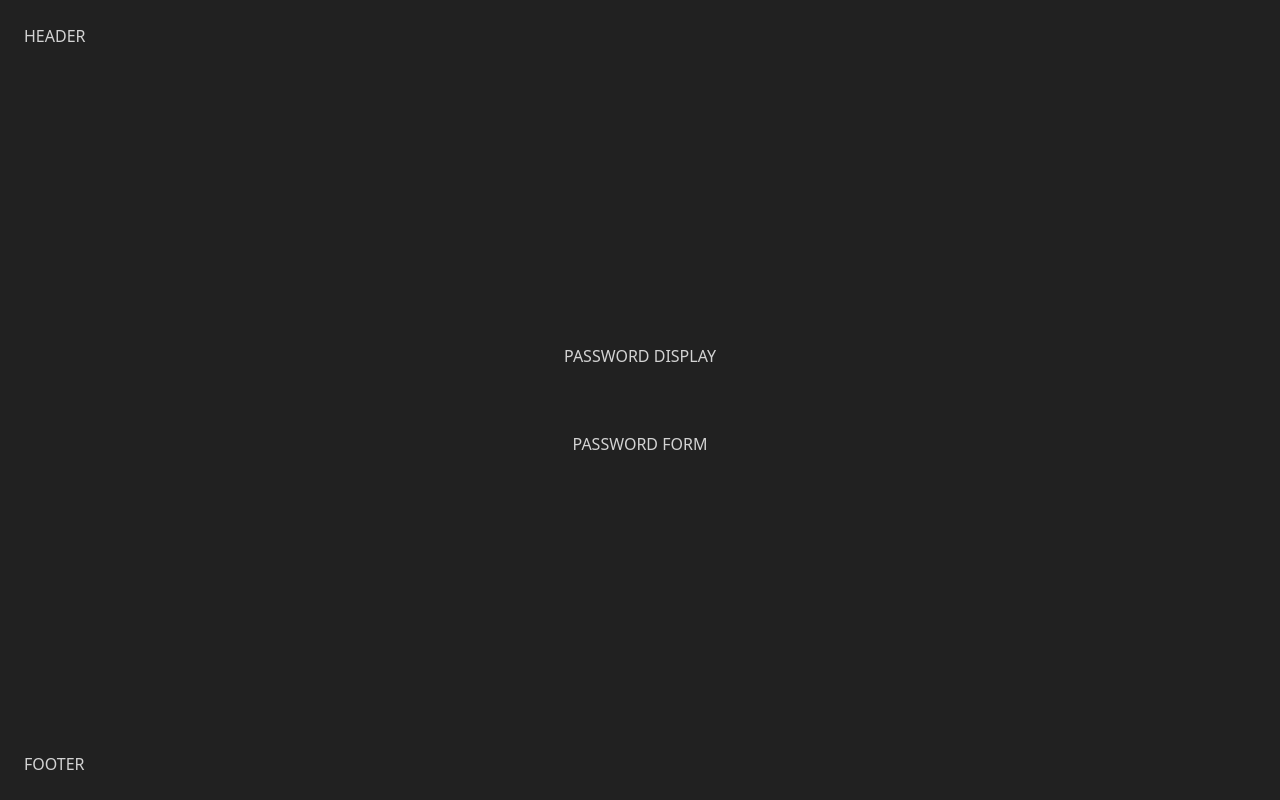
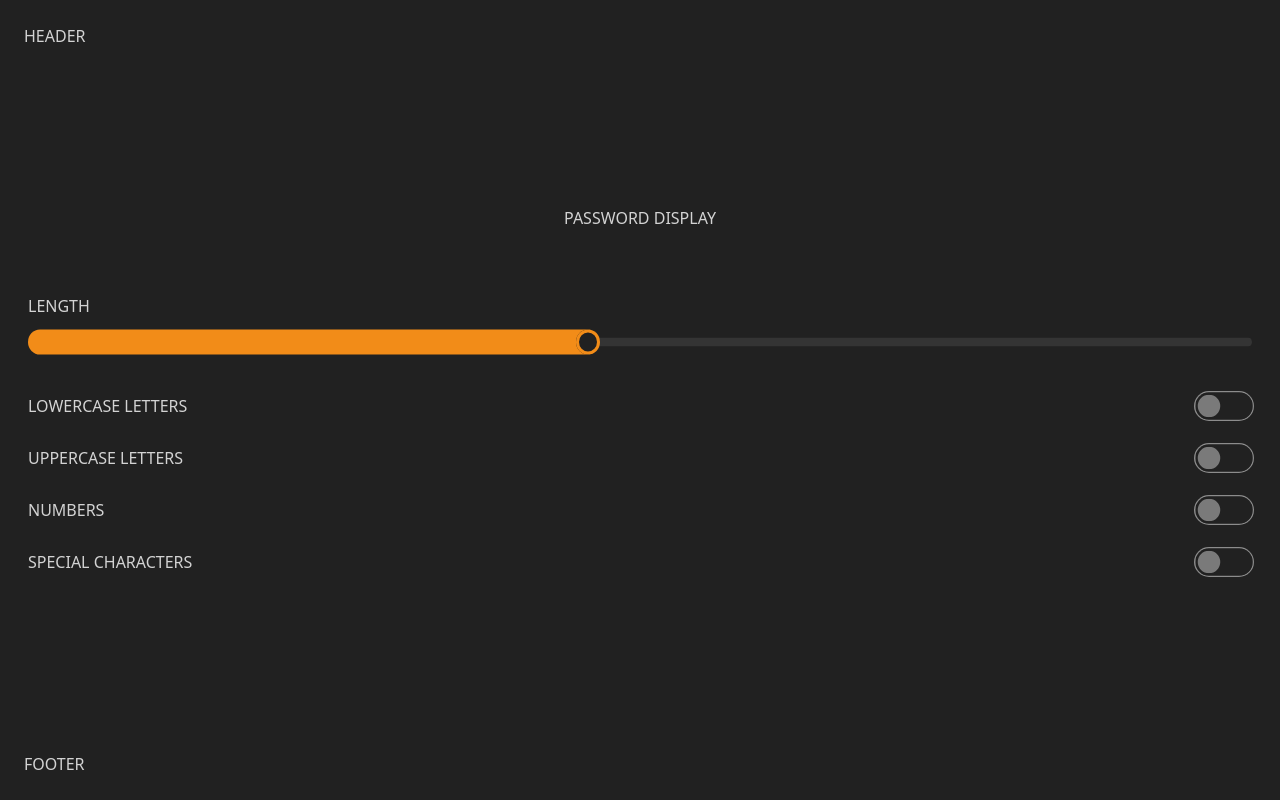
Before and after one commit to jxhnkndl/react-password-gen, a React (Create React App) app: page / in a window 1280 px wide. Built offline with nearby package versions, Linux system fonts and the light colour scheme.

Commit message:
design basic form ui

```diff
--- a/src/components/PasswordForm.js
+++ b/src/components/PasswordForm.js
@@ -1,7 +1,58 @@
 import React from 'react';
 
 function PasswordForm() {
-  return <section className="flex justify-center py-8">PASSWORD FORM</section>;
+  return (
+    <section className="py-8">
+      {/* password length slider */}
+      <div className="form-control px-1 mb-8">
+        <p className="mb-3">LENGTH</p>
+        <input
+          type="range"
+          min={8}
+          max="100"
+          // value="40"
+          className="range range-primary transform scale-y-105"
+        />
+      </div>
+      {/* character option toggles */}
+      <div className="form-control my-3">
+        <label className="label cursor-pointer">
+          <span className="">LOWERCASE LETTERS</span>
+          <input
+            type="checkbox"
+            className="toggle h-6 w-12 transform scale-125 mr-1"
+          />
+        </label>
+      </div>
+      <div className="form-control my-3">
+        <label className="label cursor-pointer">
+          <span className="">UPPERCASE LETTERS</span>
+          <input
+            type="checkbox"
+            className="toggle h-6 w-12 transform scale-125 mr-1"
+          />
+        </label>
+      </div>
+      <div className="form-control my-3">
+        <label className="label cursor-pointer">
+          <span className="">NUMBERS</span>
+          <input
+            type="checkbox"
+            className="toggle h-6 w-12 transform scale-125 mr-1"
+          />
+        </label>
+      </div>
+      <div className="form-control my-3">
+        <label className="label cursor-pointer">
+          <span className="">SPECIAL CHARACTERS</span>
+          <input
+            type="checkbox"
+            className="toggle h-6 w-12 transform scale-125 mr-1"
+          />
+        </label>
+      </div>
+    </section>
+  );
 }
 
 export default PasswordForm;
```
